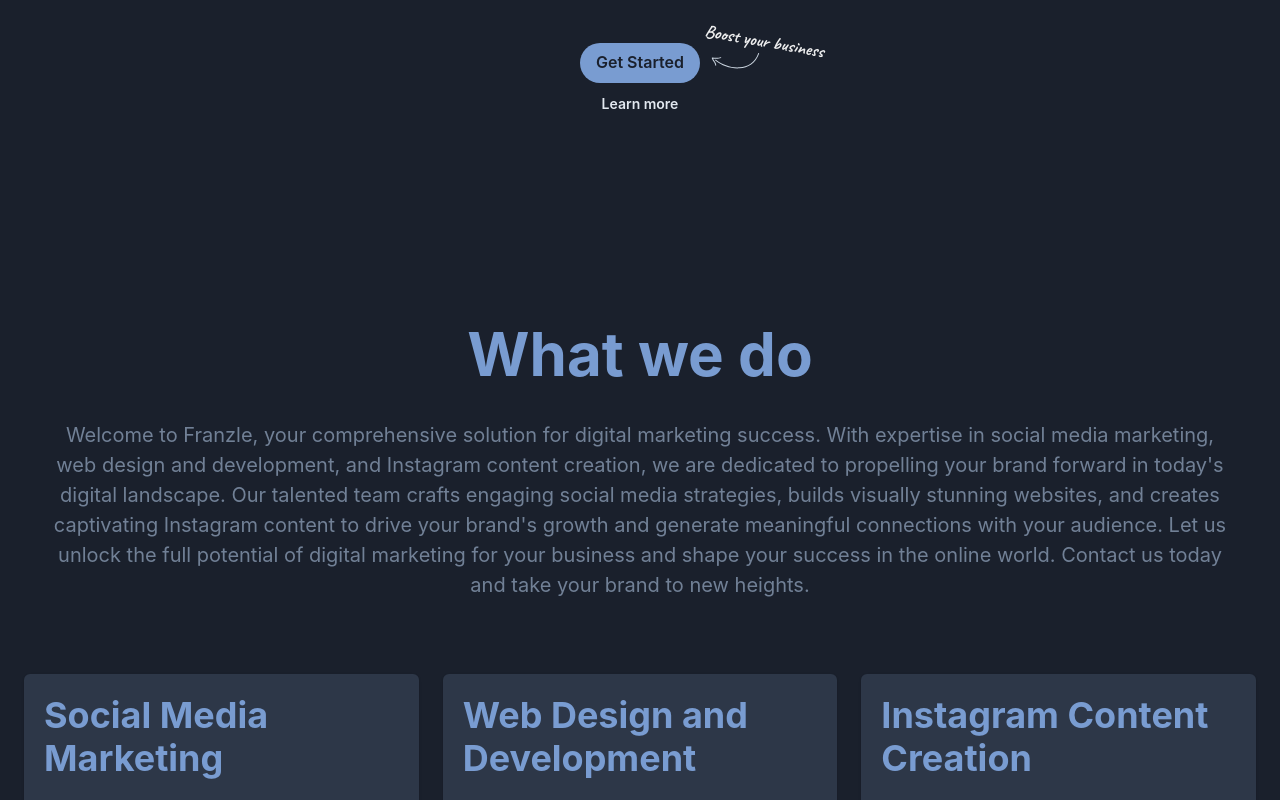
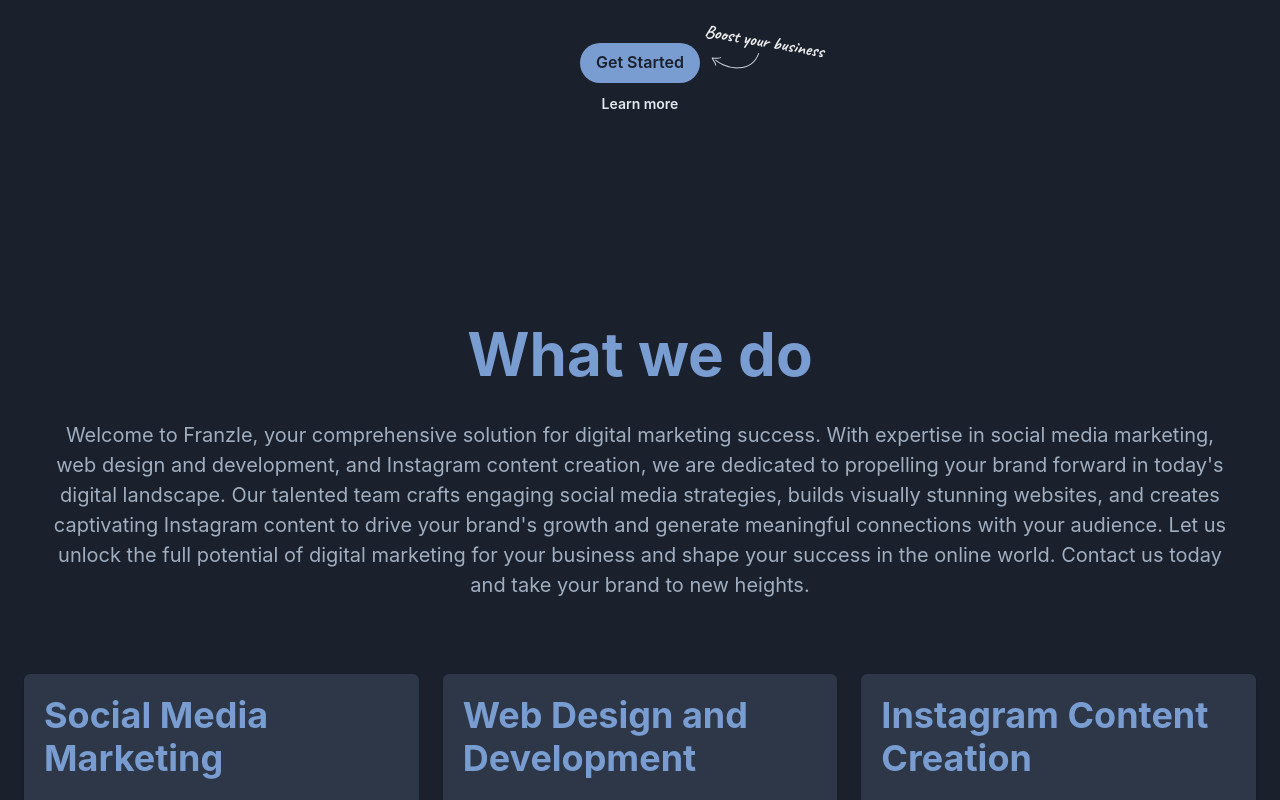
Before and after one commit to zainkazi/franzle, a React (Vite) app: page / in a window 1280 px wide. Shown: the part 474-1274 px from the top of the page. Built offline with nearby package versions, Linux system fonts and the light colour scheme.

Commit message:
minor changes

```diff
--- a/src/components/Intro.tsx
+++ b/src/components/Intro.tsx
@@ -10,7 +10,7 @@
       >
         What we do
       </Heading>
-      <Text fontSize={{ base: "sm", md: "xl" }} color={"gray.500"}>
+      <Text fontSize={{ base: "sm", md: "xl" }} color={"gray.400"}>
         Welcome to Franzle, your comprehensive solution for digital marketing
         success. With expertise in social media marketing, web design and
         development, and Instagram content creation, we are dedicated to
```
